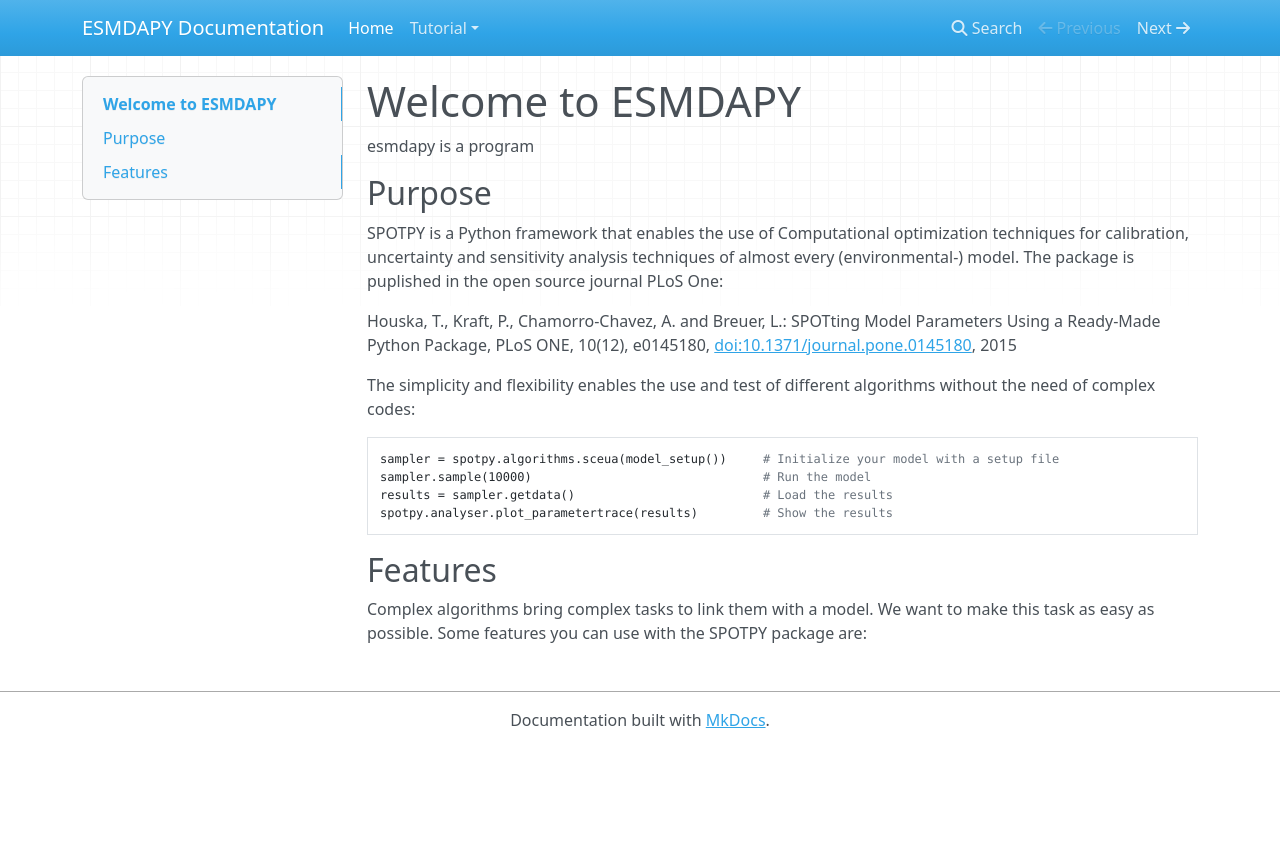
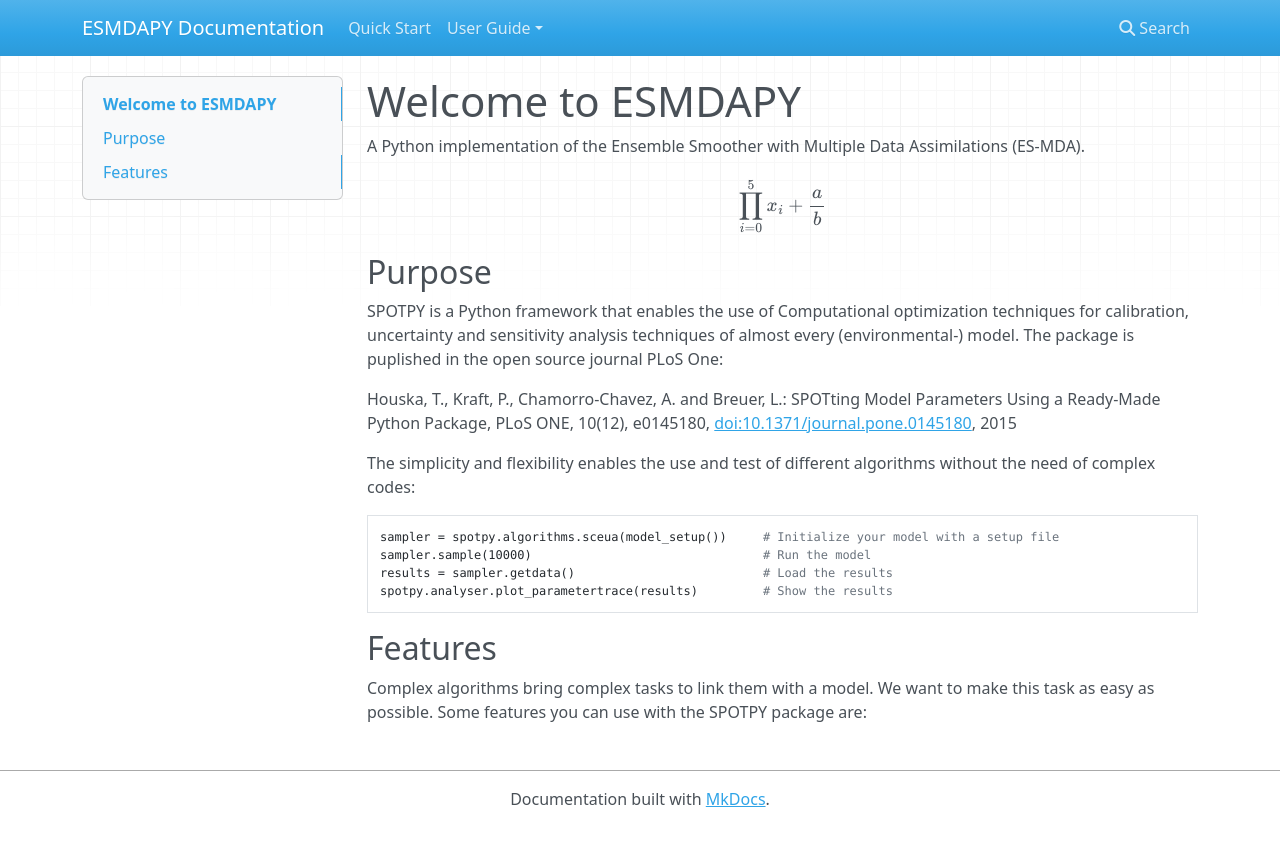
Before and after one commit to frbennett/esmdapy, an MkDocs documentation site: the page built from docs/index.md, in a window 1280 px wide. Shown: the top 846 px of the page. Built offline with MkDocs 1.6.1, drawn with Linux system fonts in a browser that asks for light colours; nearby versions of some CDN libraries; formulas are drawn with MathJax 3.

Commit message:
Update Docs

```diff
--- a/docs/index.md
+++ b/docs/index.md
@@ -1,5 +1,11 @@
+<script type="text/javascript" src="https://cdn.mathjax.org/mathjax/latest/MathJax.js?config=TeX-AMS_HTML"></script>
 # Welcome to ESMDAPY
-esmdapy is a program
+A Python implementation of the Ensemble Smoother with Multiple Data Assimilations (ES-MDA).
+$$
+\prod_{i=0}^{5}x_{i}+\frac{a}{b}
+$$
+
+
 
 ## Purpose
 
--- a/mkdocs.yml
+++ b/mkdocs.yml
@@ -1,6 +1,7 @@
 site_name: ESMDAPY Documentation
 
 nav:
-    - Home: index.md
-    - Tutorial:
+    - Quick Start: quick_start.md
+    - User Guide:
         - Introduction: theory.md
+        - Quick Start: quick_start.md
```
Also changed, not shown: docs/quick_start.md (added, +3 -0 lines), docs/theory.md (+2 -1 lines).
